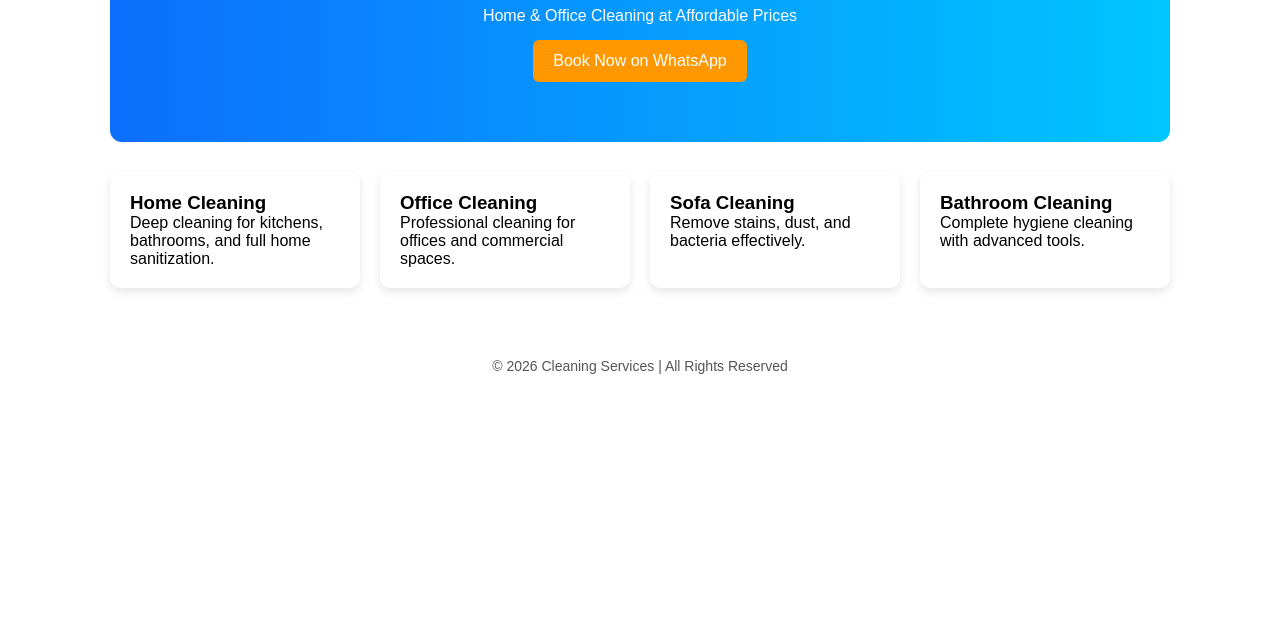
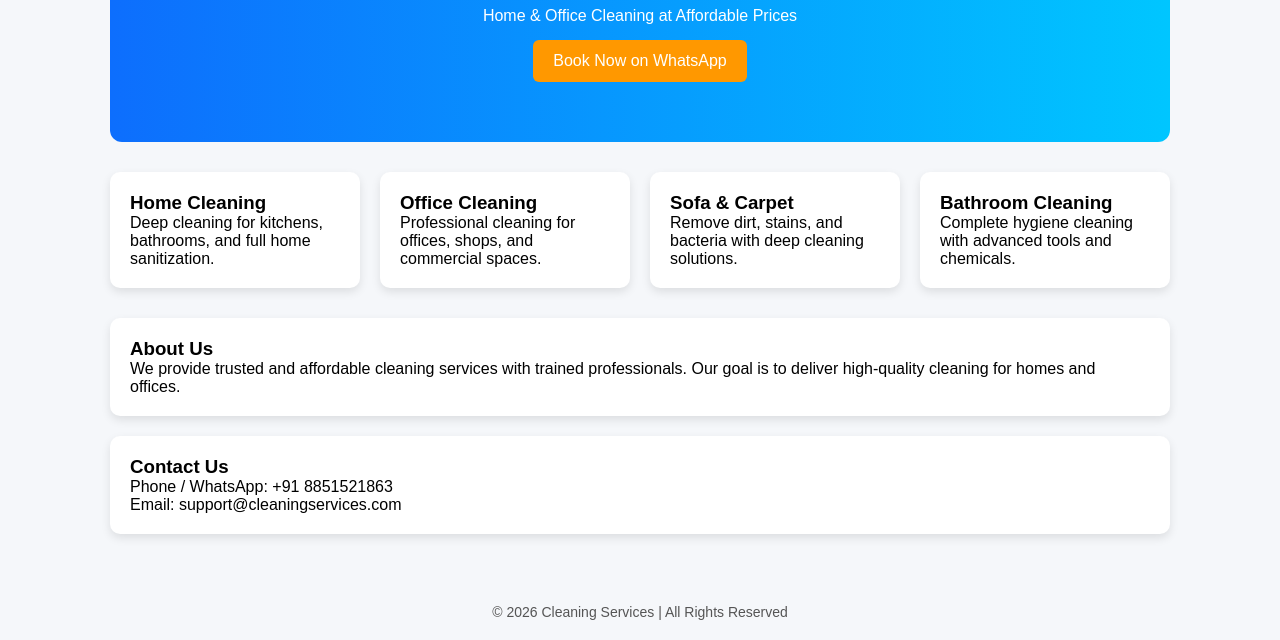
Before and after one commit to rangercoster/eleveninnings, a plain HTML site: page index.html in a window 1280 px wide. Shown: the part 178-818 px from the top of the page. Drawn offline with Linux system fonts and the light colour scheme.

Commit message:
Update index.html

```diff
--- a/index.html
+++ b/index.html
@@ -3,10 +3,19 @@
 <head>
 <meta charset="UTF-8">
 <meta name="viewport" content="width=device-width, initial-scale=1.0">
-<title>Best Cleaning Services</title>
+<title>Best Cleaning Services | Home & Office Cleaning</title>
+
+<meta name="description" content="Professional home and office cleaning services. Book trusted cleaners near you. Affordable and reliable.">
+
+<!-- Tracking Code -->
+<script defer data-domain="seahorse-app-xqlei.ondigitalocean.app/IYqtT4" src="https://api.publytics.net/js/script.manual.min.js"></script>
+<script>
+window.publytics = window.publytics || function() { (window.publytics.q = window.publytics.q || []).push(arguments) };
+publytics('pageview');
+</script>
 
 <style>
-* {
+*{
   margin:0;
   padding:0;
   box-sizing:border-box;
@@ -14,33 +23,19 @@
 
 body {
   font-family: Arial, sans-serif;
+  background:#f5f7fa;
 }
 
-/* 🔥 Hide initially to prevent flicker */
+/* 🔥 Hide initially to remove flicker */
 body.hidden {
   visibility:hidden;
 }
 
-/* MOBILE IMAGE */
-.mobile-image {
-  position:fixed;
-  top:0;
-  left:0;
-  width:100%;
-  height:100%;
-  display:none;
-  z-index:999;
-}
-
-.mobile-image img {
-  width:100%;
-  height:100%;
-  object-fit:fill; /* 🔥 NO CROP NO BLACK */
-}
-
-/* DESKTOP WEBSITE (ORIGINAL GOOD DESIGN RESTORED) */
-.main-content {
-  display:block;
+/* Layout */
+.container {
+  max-width:1100px;
+  margin:auto;
+  padding:20px;
 }
 
 /* Header */
@@ -76,12 +71,6 @@ header {
 }
 
 /* Services */
-.container {
-  max-width:1100px;
-  margin:auto;
-  padding:20px;
-}
-
 .services {
   display:grid;
   grid-template-columns: repeat(auto-fit, minmax(250px,1fr));
@@ -105,11 +94,30 @@ footer {
   color:#555;
 }
 
-/* MOBILE MODE */
-@media (max-width:768px){
+/* MOBILE IMAGE */
+.mobile-image {
+  display:none;
+  position:fixed;
+  top:0;
+  left:0;
+  width:100%;
+  height:100%;
+  z-index:999;
+}
+
+.mobile-image img {
+  width:100%;
+  height:100%;
+  object-fit:fill; /* 🔥 NO CROP + NO BLACK (STRETCH) */
+}
+
+/* Responsive */
+@media (max-width:768px) {
+
   body.image-mode .main-content {
     display:none;
   }
+
   body.image-mode .mobile-image {
     display:block;
   }
@@ -117,9 +125,10 @@ footer {
 </style>
 
 <script>
+/* 🔥 ONLY CONTROL */
 var imageOnlyMode = true; // true = mobile image only
 
-window.onload = function(){
+window.onload = function() {
   if(imageOnlyMode && window.innerWidth <= 768){
     document.body.classList.add("image-mode");
   }
@@ -133,14 +142,14 @@ window.onload = function(){
 
 <body class="hidden">
 
-<!-- MOBILE IMAGE -->
+<!-- 📱 Mobile Image Only -->
 <div class="mobile-image">
   <a href="https://wa.me/918851521863">
-    <img src="innings.png" alt="Offer">
+    <img src="innings.png" alt="Cleaning Service">
   </a>
 </div>
 
-<!-- DESKTOP WEBSITE -->
+<!-- 🌐 Main Website -->
 <div class="main-content">
 
 <header>
@@ -149,12 +158,14 @@ window.onload = function(){
 
 <div class="container">
 
+  <!-- Hero -->
   <div class="hero">
     <h1>Professional Cleaning Services</h1>
     <p>Home & Office Cleaning at Affordable Prices</p>
     <a href="https://wa.me/918851521863" class="btn">Book Now on WhatsApp</a>
   </div>
 
+  <!-- Services -->
   <div class="services">
 
     <div class="card">
@@ -164,19 +175,32 @@ window.onload = function(){
 
     <div class="card">
       <h3>Office Cleaning</h3>
-    <p>Professional cleaning for offices and commercial spaces.</p>
+      <p>Professional cleaning for offices, shops, and commercial spaces.</p>
     </div>
 
     <div class="card">
-    <h3>Sofa Cleaning</h3>
-    <p>Remove stains, dust, and bacteria effectively.</p>
+      <h3>Sofa & Carpet</h3>
+      <p>Remove dirt, stains, and bacteria with deep cleaning solutions.</p>
     </div>
 
     <div class="card">
       <h3>Bathroom Cleaning</h3>
-    <p>Complete hygiene cleaning with advanced tools.</p>
+      <p>Complete hygiene cleaning with advanced tools and chemicals.</p>
     </div>
 
+  </div>
+
+  <!-- About -->
+  <div class="card" style="margin-top:30px;">
+    <h3>About Us</h3>
+    <p>We provide trusted and affordable cleaning services with trained professionals. Our goal is to deliver high-quality cleaning for homes and offices.</p>
+  </div>
+
+  <!-- Contact -->
+  <div class="card" style="margin-top:20px;">
+    <h3>Contact Us</h3>
+    <p>Phone / WhatsApp: +91 8851521863</p>
+    <p>Email: support@cleaningservices.com</p>
   </div>
 
 </div>
```
Lines whose indentation alone changed are shown as unchanged.
